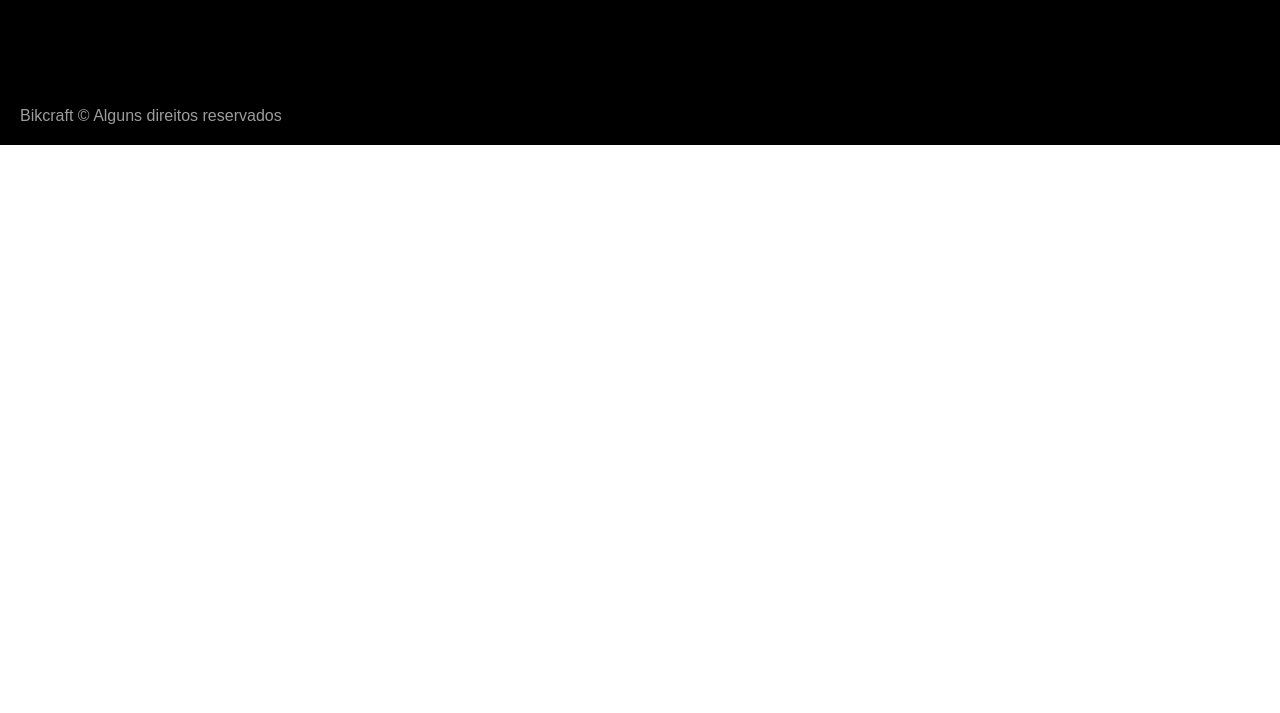
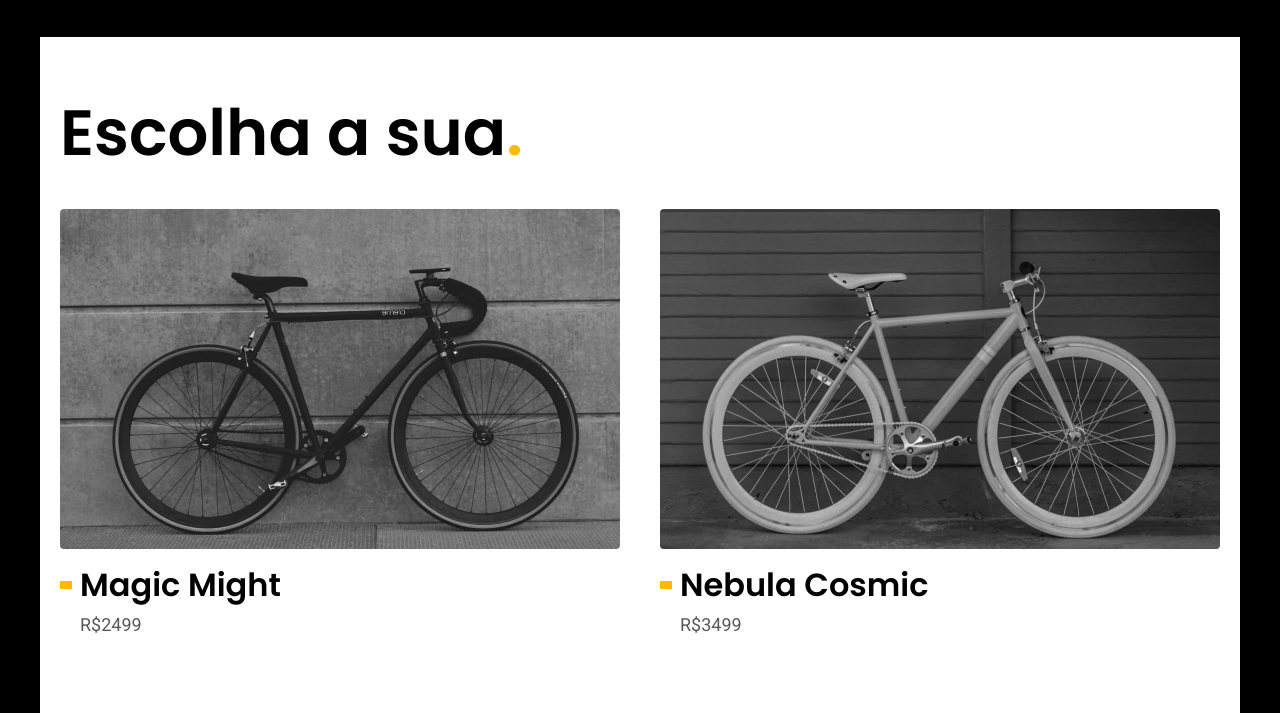
Before and after one commit to arrudarone/Projeto-Final, a plain HTML site: page bicicletas/nimbus.html in a window 1280 px wide. Shown: the part 1627-2340 px from the top of the page. Before the commit the page ends 1772 px from the top, so only its background shows below. Drawn offline with Linux system fonts and the light colour scheme; files whose address does not match are found by name.

Commit message:
adicao lista

```diff
--- a/bicicletas/nimbus.html
+++ b/bicicletas/nimbus.html
@@ -113,6 +113,27 @@
             </div>
 
         </div>
+        <article class="bicicletas-lista container">
+            <h2 class="texto-grande">Escolha a sua<span class="cor-p1">.</span></h2>
+
+            <ul class="bicicletas-lista-itens">
+                <li>
+                    <a href="../bicicletas/magic.html">
+                        <img src="../img/bicicletas/magic.jpg" alt="">
+                        <h3 class="font-1-xl">Magic Might</h3>
+                        <span class="font-2-m cor-8">R$2499</span>
+                    </a>
+                </li>
+
+                <li>
+                    <a href="../bicicletas/nebula.html">
+                        <img src="../img/bicicletas/nebula.jpg" alt="">
+                        <h3 class="font-1-xl">Nebula Cosmic</h3>
+                        <span class="font-2-m cor-8">R$3499</span>
+                    </a>
+                </li>
+            </ul>
+        </article>
 
     </article>
     <footer class="footer">
--- a/estilos/bicicletas-lista.css
+++ b/estilos/bicicletas-lista.css
@@ -16,6 +16,9 @@
     overflow-x: auto; /*overflow-x + auto cria uma barra de rolagem quando o item
     estoura o conteiner*/
 
+}
+#bicicleta .bicicletas-lista ul {
+    padding: 0px 0px 20px 0px;
 }
 .bicicletas-lista li {
     flex: 1;
@@ -52,7 +55,10 @@
 .bicicletas-lista li span {
     padding-left: 20px;
 }
-
+.bicicletas-lista{
+    background-color: var(--cor-0);
+    color: var(--cor-12);
+}
 @media(max-width: 800px){
 
     .bicicletas-lista{
```
